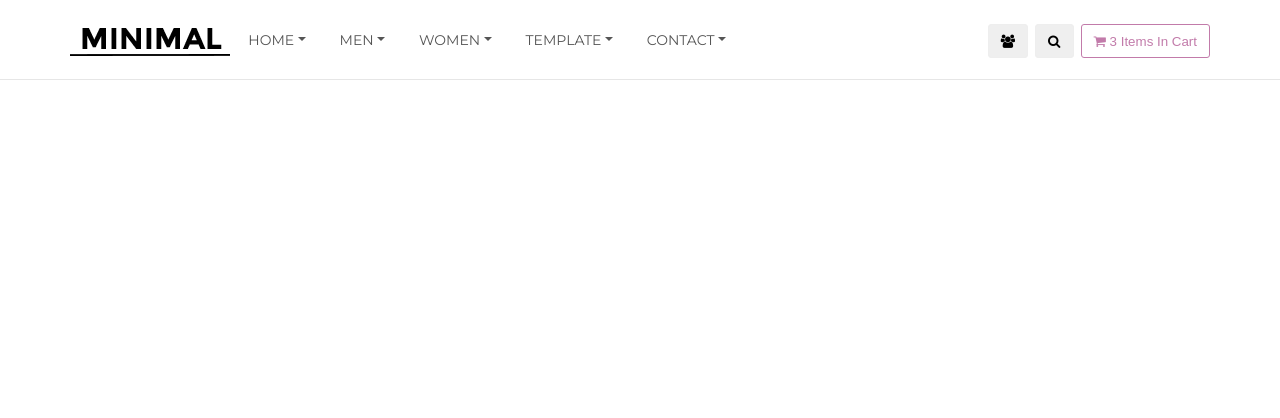
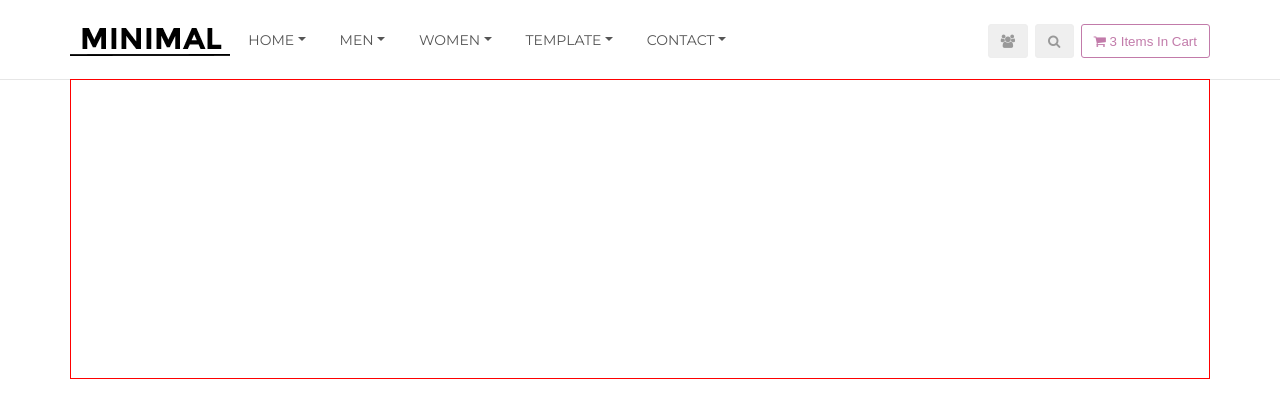
Before and after one commit to fancn21th/0_119_Minishop, a plain HTML site: page index.html in a window 1280 px wide. Drawn offline with Linux system fonts and the light colour scheme.

Commit message:
add: drop-down

```diff
--- a/assets/css/components/buttons.css
+++ b/assets/css/components/buttons.css
@@ -3,6 +3,7 @@
   border: 1px solid #eee;
   padding: 6px 12px;
   border-radius: 3px;
+  color: #999;
 }
 
 .btn-primary {
--- a/assets/css/components/nav.css
+++ b/assets/css/components/nav.css
@@ -3,11 +3,7 @@
   vertical-align: middle;
 }
 
-.nav li {
-  display: inline-block;
-}
-
-/* 链接下拉菜单提示按钮 */
+/* 下三角按钮 */
 .down {
   display: inline-block;
   width: 0;
@@ -19,6 +15,7 @@
 }
 
 .nav-item {
+  display: inline-block;
   text-decoration: none;
   padding-top: 30px;
   padding-bottom: 30px;
@@ -29,3 +26,16 @@
 .nav-item a {
   text-decoration: none;
 }
+
+.drop-down-parent {
+  position: relative;
+}
+.drop-down {
+  position: absolute;
+  border: 1px solid red;
+  width: 100%;
+  top: 100%;
+  left: 0;
+  height: 300px;
+  list-style-type: none;
+}
--- a/index.html
+++ b/index.html
@@ -7,7 +7,7 @@
     <title>Home</title>
     <!-- test -->
     <style>
-      .row:hover {
+      /* .row:hover {
         border: 1px dashed red;
       }
       .row:hover .logo {
@@ -18,7 +18,7 @@
       }
       .row:hover .nav-btn {
         border: 1px dashed darkblue;
-      }
+      } */
     </style>
     <link rel="stylesheet" href="./css/font-awesome.css" />
     <!-- base -->
@@ -45,7 +45,7 @@
   <body>
     <!-- header -->
     <header class="header">
-      <div class="row">
+      <div class="row drop-down-parent">
         <figure class="logo">
           <img src="./img/logo.png" alt="logo" />
         </figure>
@@ -55,6 +55,10 @@
           </li>
           <li class="nav-item">
             <a href="#">Men <b class="down"></b></a>
+            <ul class="drop-down">
+              <li></li>
+              <li></li>
+            </ul>
           </li>
           <li class="nav-item">
             <a href="#">Women <b class="down"></b></a>
```
